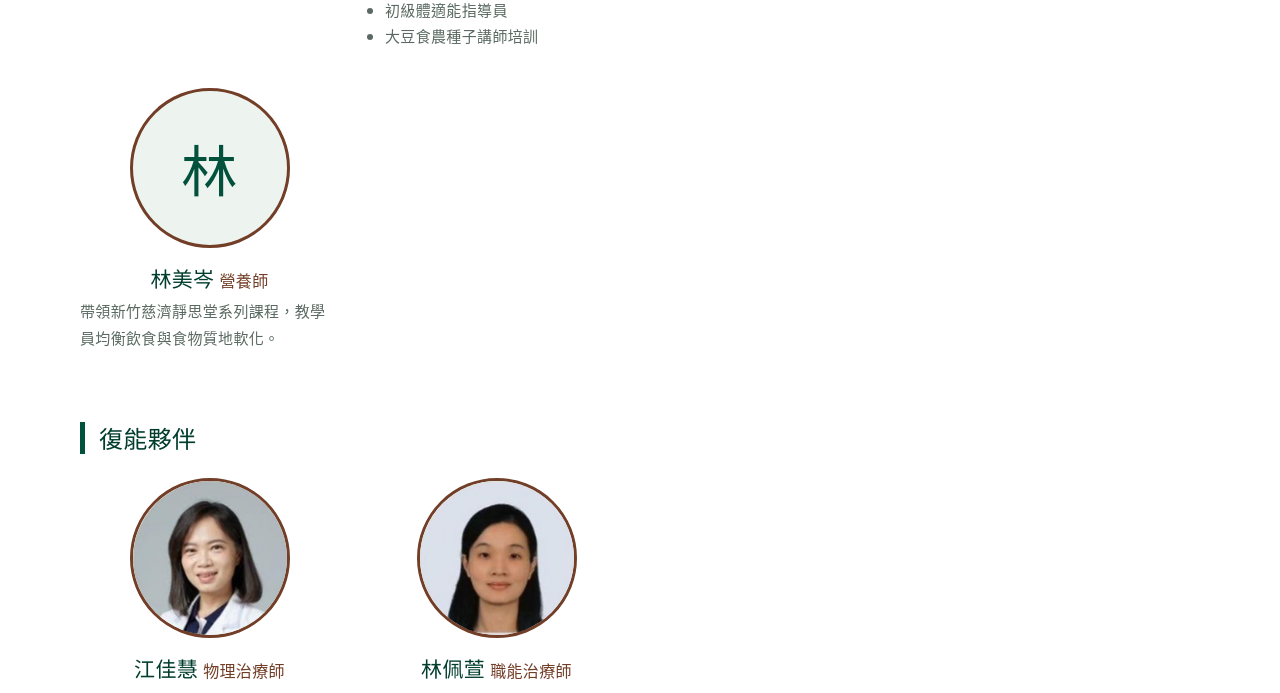
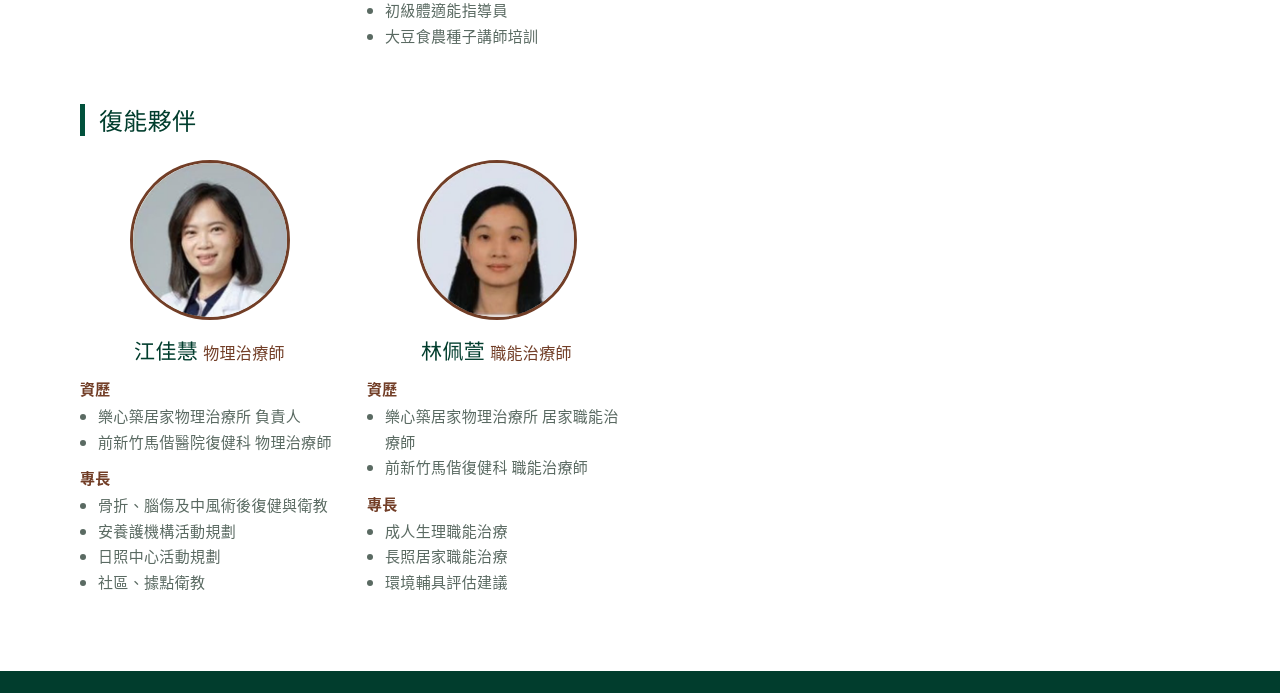
Before and after one commit to phoebe168/phoebe-web, a plain HTML site: page docs/team.html in a window 1280 px wide. Shown: the part 1833-2526 px from the top of the page. Drawn offline with Linux system fonts and the light colour scheme; a web font is replaced by a local one.

Commit message:
移除林美岑營養師

```diff
--- a/docs/team.html
+++ b/docs/team.html
@@ -91,12 +91,6 @@
         <h3>證照</h3>
         <ul><li>肥胖研究學會體重管理營養師合格</li><li>長期照顧醫事人員</li><li>北市糖尿病及心血管疾病共照網醫事人員</li><li>專技營養師高等考試合格</li><li>專技營養師檢覈考試合格</li><li>教育部大學獨立學院及專科學校講師</li><li>國際墊上嬋柔（脊椎運動）L1 教練指導員</li><li>印度國際希瓦南達瑜伽導師培訓班合格</li></ul>
       </li>
-      <!-- 以下資料取自 FB 貼文，待美英確認是否列入 -->
-      <li>
-        <div class="avatar"><span class="initial">林</span></div>
-        <h2>林美岑 <small>營養師</small></h2>
-        <p>帶領新竹慈濟靜思堂系列課程，教學員均衡飲食與食物質地軟化。</p>
-      </li>
 
 
     </ul>
```
Also changed, not shown: src/pages/team.html (+0 -6 lines), 1 other file.
